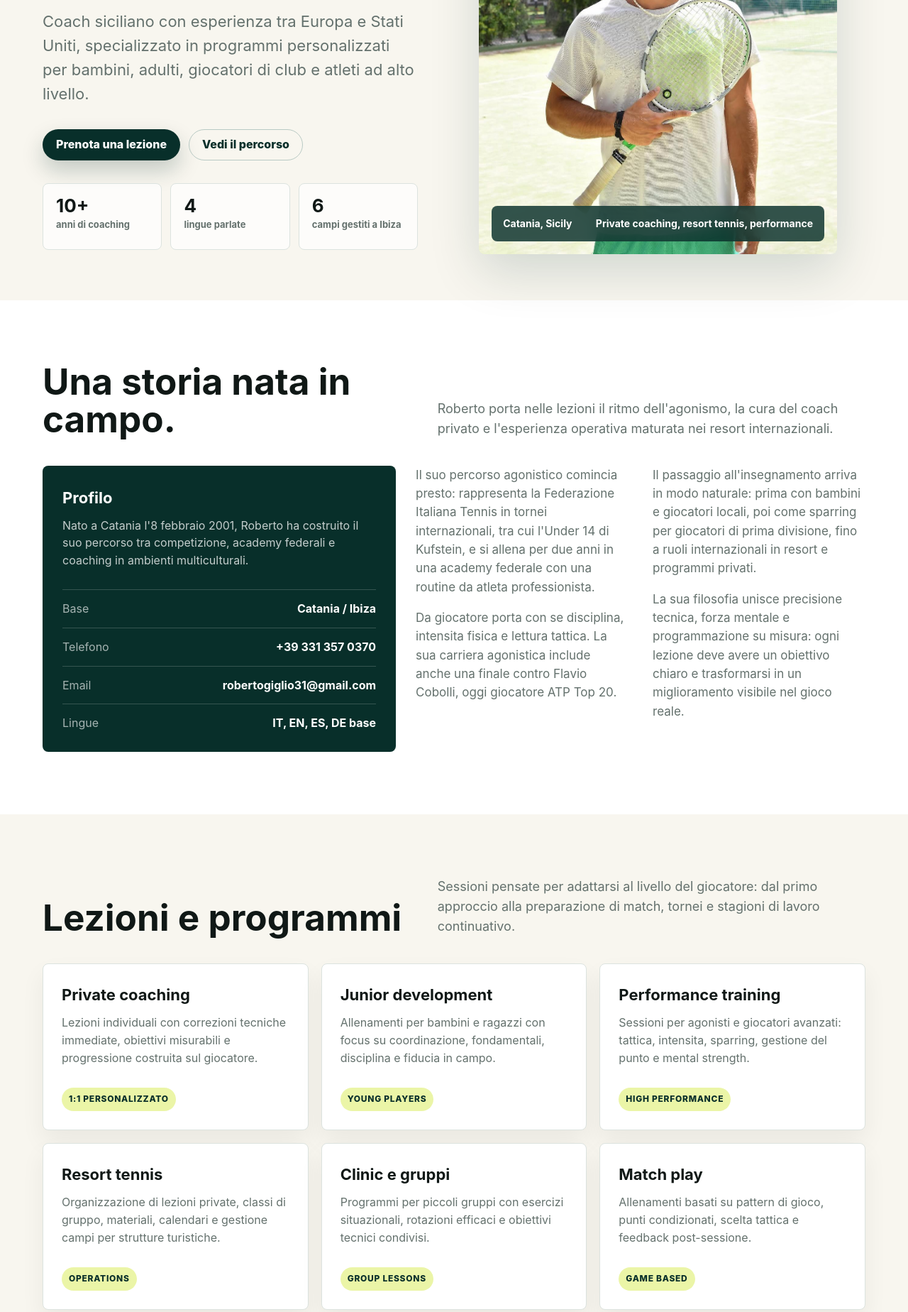
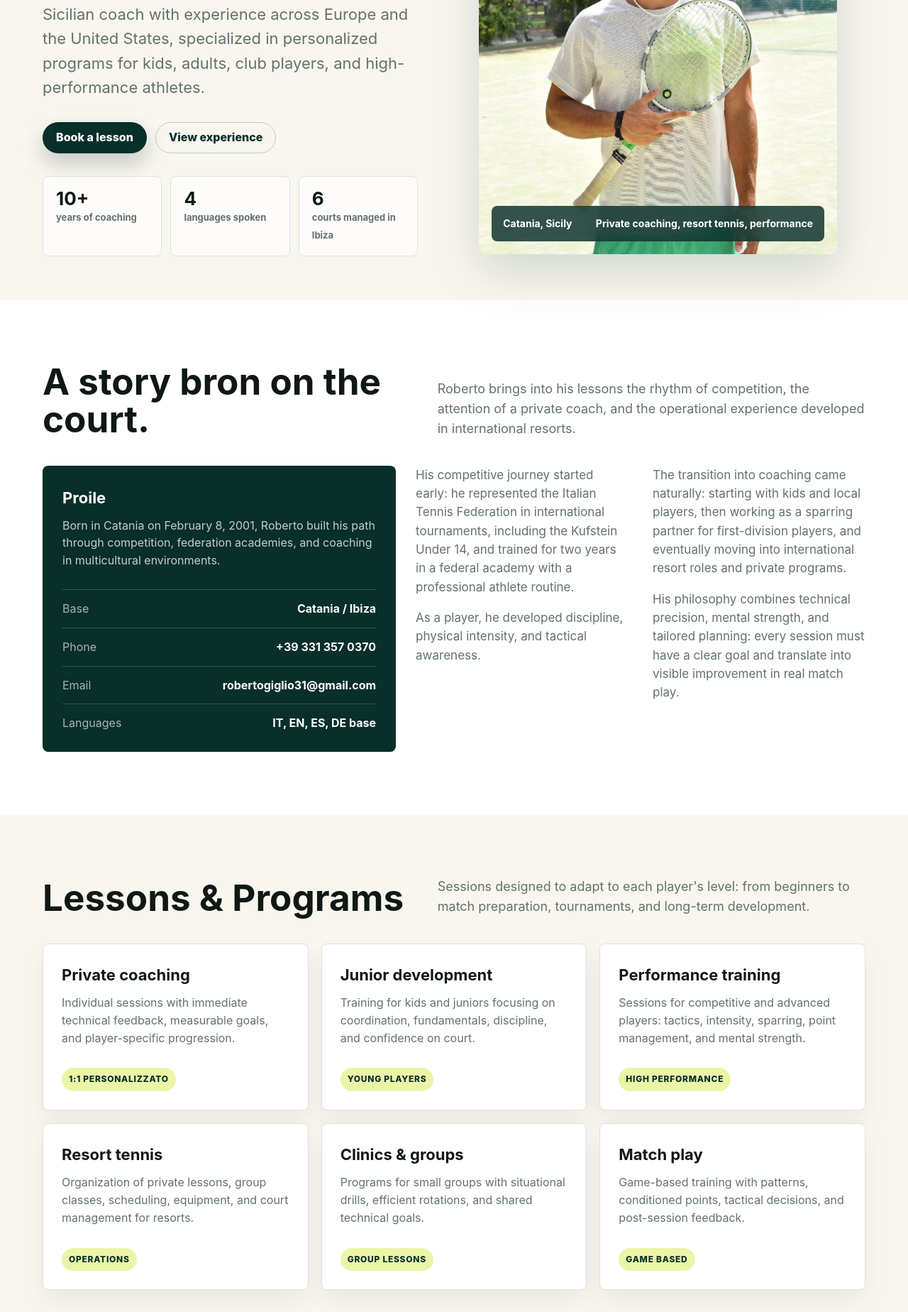
Before and after one commit to MartaGiglio/roberto-giglio-tennis, a plain HTML site: page index.html in a window 1280 px wide. Shown: the part 378-2226 px from the top of the page at 71% size. Drawn offline with Linux system fonts and the light colour scheme.

Commit message:
Translate Italian text to English in index.html

```diff
--- a/index.html
+++ b/index.html
@@ -591,11 +591,11 @@
           <span>Roberto Giglio Tennis</span>
         </a>
         <div class="links">
-          <a href="#bio">Bio</a>
-          <a href="#lezioni">Lezioni</a>
-          <a href="#curriculum">Curriculum</a>
+          <a href="#bio">About</a>
+          <a href="#lezioni">Lessons</a>
+          <a href="#curriculum">History</a>
           <a href="#media">Video</a>
-          <a href="#contatti" class="button">Contatti</a>
+          <a href="#contatti" class="button">Contact</a>
         </div>
       </nav>
     </header>
@@ -604,25 +604,25 @@
       <section class="hero">
         <div class="wrap hero-grid">
           <div>
-            <p class="eyebrow">Tennis coach internazionale</p>
+            <p class="eyebrow">International tennis coach</p>
             <h1>Roberto Giglio</h1>
-            <p class="lead">Coach siciliano con esperienza tra Europa e Stati Uniti, specializzato in programmi personalizzati per bambini, adulti, giocatori di club e atleti ad alto livello.</p>
+            <p class="lead">Sicilian coach with experience across Europe and the United States, specialized in personalized programs for kids, adults, club players, and high-performance athletes.</p>
             <div class="hero-actions">
-              <a href="#contatti" class="button">Prenota una lezione</a>
-              <a href="#curriculum" class="button secondary">Vedi il percorso</a>
+              <a href="#contatti" class="button">Book a lesson</a>
+              <a href="#curriculum" class="button secondary">View experience</a>
             </div>
             <div class="hero-facts" aria-label="Dati principali">
               <div class="fact">
                 <strong>10+</strong>
-                <span>anni di coaching</span>
+                <span>years of coaching</span>
               </div>
               <div class="fact">
                 <strong>4</strong>
-                <span>lingue parlate</span>
+                <span>languages spoken</span>
               </div>
               <div class="fact">
                 <strong>6</strong>
-                <span>campi gestiti a Ibiza</span>
+                <span>courts managed in Ibiza</span>
               </div>
             </div>
           </div>
@@ -639,25 +639,25 @@
       <section class="section white" id="bio">
         <div class="wrap">
           <div class="heading">
-            <h2>Una storia nata in campo.</h2>
-            <p>Roberto porta nelle lezioni il ritmo dell'agonismo, la cura del coach privato e l'esperienza operativa maturata nei resort internazionali.</p>
+            <h2>A story bron on the court.</h2>
+            <p>Roberto brings into his lessons the rhythm of competition, the attention of a private coach, and the operational experience developed in international resorts.</p>
           </div>
           <div class="bio-grid">
             <aside class="profile-card">
-              <h3>Profilo</h3>
-              <p>Nato a Catania l'8 febbraio 2001, Roberto ha costruito il suo percorso tra competizione, academy federali e coaching in ambienti multiculturali.</p>
+              <h3>Proile</h3>
+              <p>Born in Catania on February 8, 2001, Roberto built his path through competition, federation academies, and coaching in multicultural environments.</p>
               <ul class="profile-list">
                 <li><span>Base</span><strong>Catania / Ibiza</strong></li>
-                <li><span>Telefono</span><strong>+39 331 357 0370</strong></li>
+                <li><span>Phone</span><strong>+39 331 357 0370</strong></li>
                 <li><span>Email</span><strong>robertogiglio31@gmail.com</strong></li>
-                <li><span>Lingue</span><strong>IT, EN, ES, DE base</strong></li>
+                <li><span>Languages</span><strong>IT, EN, ES, DE base</strong></li>
               </ul>
             </aside>
             <div class="bio-copy">
-              <p>Il suo percorso agonistico comincia presto: rappresenta la Federazione Italiana Tennis in tornei internazionali, tra cui l'Under 14 di Kufstein, e si allena per due anni in una academy federale con una routine da atleta professionista.</p>
-              <p>Da giocatore porta con se disciplina, intensita fisica e lettura tattica. La sua carriera agonistica include anche una finale contro Flavio Cobolli, oggi giocatore ATP Top 20.</p>
-              <p>Il passaggio all'insegnamento arriva in modo naturale: prima con bambini e giocatori locali, poi come sparring per giocatori di prima divisione, fino a ruoli internazionali in resort e programmi privati.</p>
-              <p>La sua filosofia unisce precisione tecnica, forza mentale e programmazione su misura: ogni lezione deve avere un obiettivo chiaro e trasformarsi in un miglioramento visibile nel gioco reale.</p>
+              <p>His competitive journey started early: he represented the Italian Tennis Federation in international tournaments, including the Kufstein Under 14, and trained for two years in a federal academy with a professional athlete routine.</p>
+              <p>As a player, he developed discipline, physical intensity, and tactical awareness.</p>
+              <p>The transition into coaching came naturally: starting with kids and local players, then working as a sparring partner for first-division players, and eventually moving into international resort roles and private programs.</p>
+              <p>His philosophy combines technical precision, mental strength, and tailored planning: every session must have a clear goal and translate into visible improvement in real match play.</p>
             </div>
           </div>
         </div>
@@ -666,38 +666,38 @@
       <section class="section" id="lezioni">
         <div class="wrap">
           <div class="heading">
-            <h2>Lezioni e programmi</h2>
-            <p>Sessioni pensate per adattarsi al livello del giocatore: dal primo approccio alla preparazione di match, tornei e stagioni di lavoro continuativo.</p>
+            <h2>Lessons & Programs</h2>
+            <p>Sessions designed to adapt to each player's level: from beginners to match preparation, tournaments, and long-term development.</p>
           </div>
           <div class="cards">
             <article class="card">
               <h3>Private coaching</h3>
-              <p>Lezioni individuali con correzioni tecniche immediate, obiettivi misurabili e progressione costruita sul giocatore.</p>
+              <p>Individual sessions with immediate technical feedback, measurable goals, and player-specific progression.</p>
               <span class="tag">1:1 personalizzato</span>
             </article>
             <article class="card">
               <h3>Junior development</h3>
-              <p>Allenamenti per bambini e ragazzi con focus su coordinazione, fondamentali, disciplina e fiducia in campo.</p>
+              <p>Training for kids and juniors focusing on coordination, fundamentals, discipline, and confidence on court.</p>
               <span class="tag">young players</span>
             </article>
             <article class="card">
               <h3>Performance training</h3>
-              <p>Sessioni per agonisti e giocatori avanzati: tattica, intensita, sparring, gestione del punto e mental strength.</p>
+              <p>Sessions for competitive and advanced players: tactics, intensity, sparring, point management, and mental strength.</p>
               <span class="tag">high performance</span>
             </article>
             <article class="card">
               <h3>Resort tennis</h3>
-              <p>Organizzazione di lezioni private, classi di gruppo, materiali, calendari e gestione campi per strutture turistiche.</p>
+              <p>Organization of private lessons, group classes, scheduling, equipment, and court management for resorts.</p>
               <span class="tag">operations</span>
             </article>
             <article class="card">
-              <h3>Clinic e gruppi</h3>
-              <p>Programmi per piccoli gruppi con esercizi situazionali, rotazioni efficaci e obiettivi tecnici condivisi.</p>
+              <h3>Clinics & groups</h3>
+              <p>Programs for small groups with situational drills, efficient rotations, and shared technical goals.</p>
               <span class="tag">group lessons</span>
             </article>
             <article class="card">
               <h3>Match play</h3>
-              <p>Allenamenti basati su pattern di gioco, punti condizionati, scelta tattica e feedback post-sessione.</p>
+              <p>Game-based training with patterns, conditioned points, tactical decisions, and post-session feedback.</p>
               <span class="tag">game based</span>
             </article>
           </div>
@@ -820,18 +820,18 @@
             <label>
               Interesse
               <select name="interesse">
-                <option>Lezione privata</option>
+                <option>Private lesson</option>
                 <option>Junior development</option>
                 <option>Performance training</option>
                 <option>Resort / academy collaboration</option>
-                <option>Altro</option>
+                <option>Other</option>
               </select>
             </label>
             <label>
-              Messaggio
+              Message
               <textarea name="messaggio" placeholder="Livello, obiettivo, luogo e disponibilita."></textarea>
             </label>
-            <button class="button" type="submit">Invia richiesta</button>
+            <button class="button" type="submit">Send request</button>
           </form>
         </div>
       </section>
```
